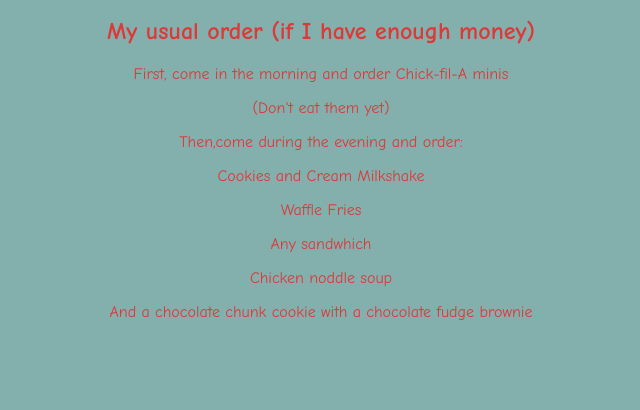
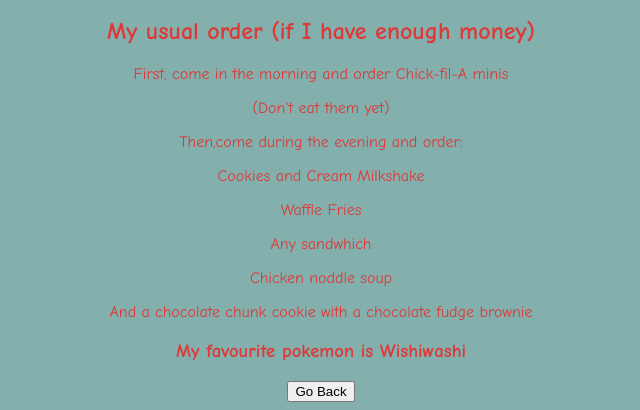
Before and after one commit to x5red78-HACKC1UB/my-website, a plain HTML site: page Aboutme.html in a window 1280 px wide. Shown: the part 437-847 px from the top of the page, without its empty margins (319-959 px from the left). Before the commit the page ends 800 px from the top, so only its background shows below. Drawn offline with Linux system fonts and the light colour scheme.

Commit message:
Add files via upload

```diff
--- a/Aboutme.html
+++ b/Aboutme.html
@@ -18,3 +18,5 @@
     <p>Any sandwhich</p>
     <p>Chicken noddle soup</p>
     <p>And a chocolate chunk cookie with a chocolate fudge brownie</p>
+    <h3>My favourite pokemon is Wishiwashi</h3>
+    <button onclick="history.back()">Go Back</button>
```
Also changed, not shown: credits.html (+1 -0 lines).
